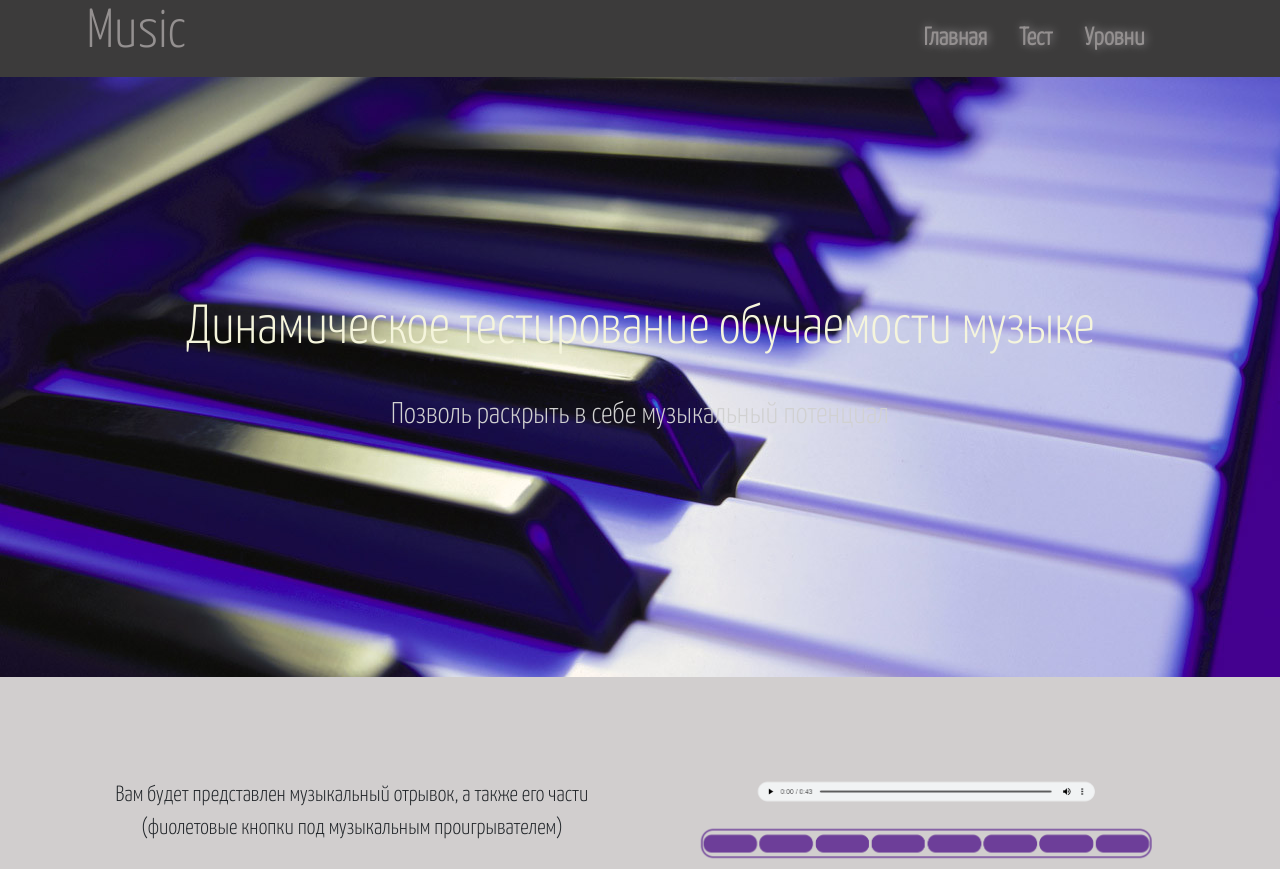
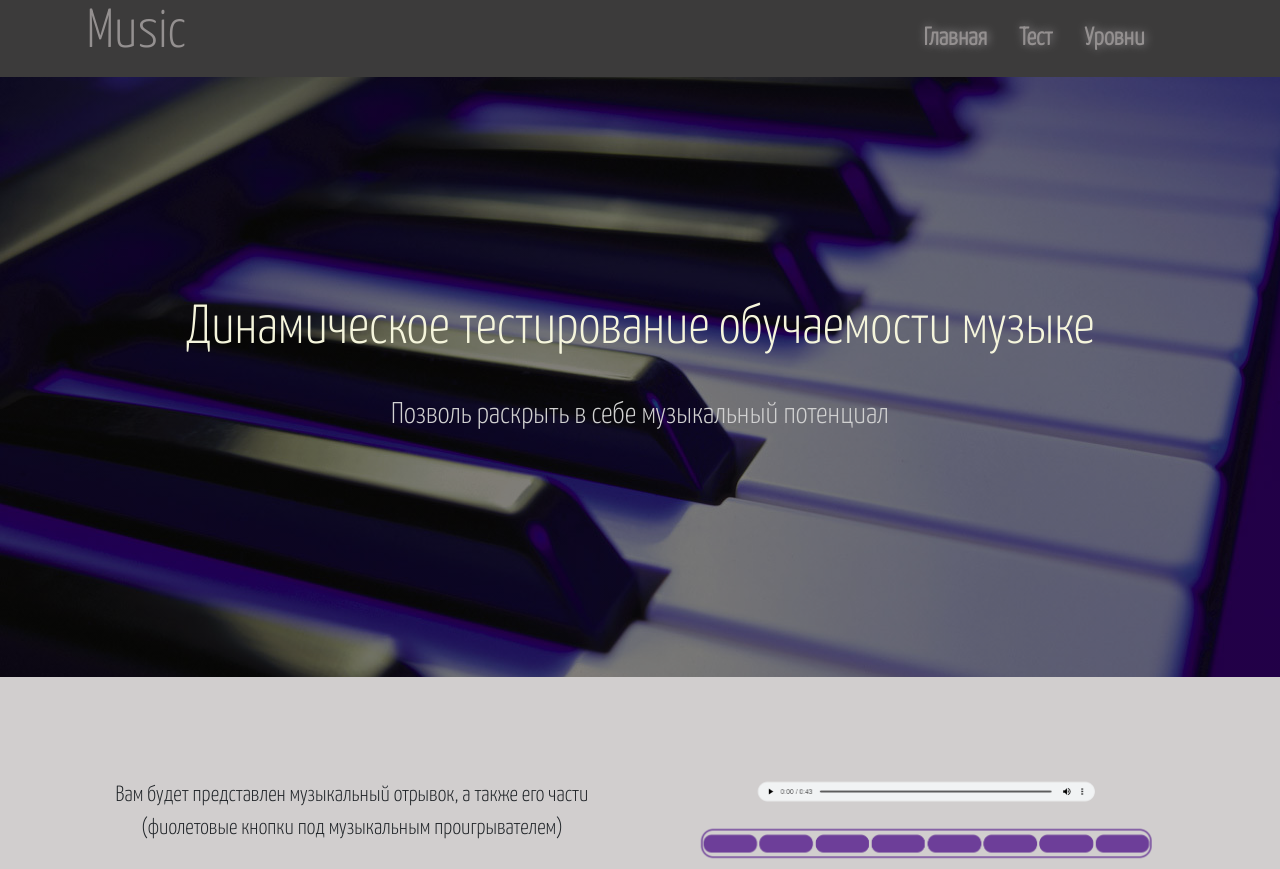
Before and after one commit to Di-Esme/Di-Esme.github.io, a plain HTML site: page index.html in a window 1280 px wide. Shown: the top 869 px of the page. Drawn offline with nearby package versions, Linux system fonts and the light colour scheme; a web font is replaced by a local one.

Commit message:
last try 8

```diff
--- a/css/style.css
+++ b/css/style.css
@@ -233,7 +233,7 @@ audio{
     flex-direction: column;
     width: 100%;
     height: 600px;
-    background: url("../img/piano.jpg");
+    background: linear-gradient(to bottom, rgba(0, 0, 0, 0.5) 0%, rgba(0, 0, 0, 0.5) 100%), url("../img/piano.jpg");
     background-size: cover;
     background-position: center;
     background-repeat: no-repeat;
```
